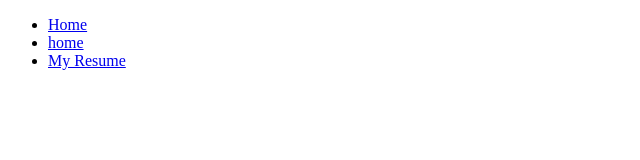
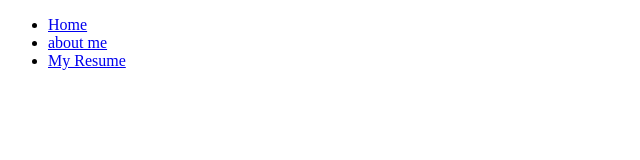
Before and after one commit to CCPS395701/CCPS395701.github.io, a plain HTML site: page index.html in a window 1280 px wide. Shown: the full height of the page, 0-640 px from the left. Drawn offline with Linux system fonts and the light colour scheme.

Commit message:
Update index.html

```diff
--- a/index.html
+++ b/index.html
@@ -6,7 +6,7 @@
 <nav>
 <ul>
   <li><a href="./index.html">Home</a></li>
-   <li><a href="./aboutme.html">home</a></li>
+   <li><a href="./aboutme.html">about me</a></li>
    <li><a href="./myresume.pdf" target="_blank">My Resume</a></li>
 </ul>
 </nav>
```
